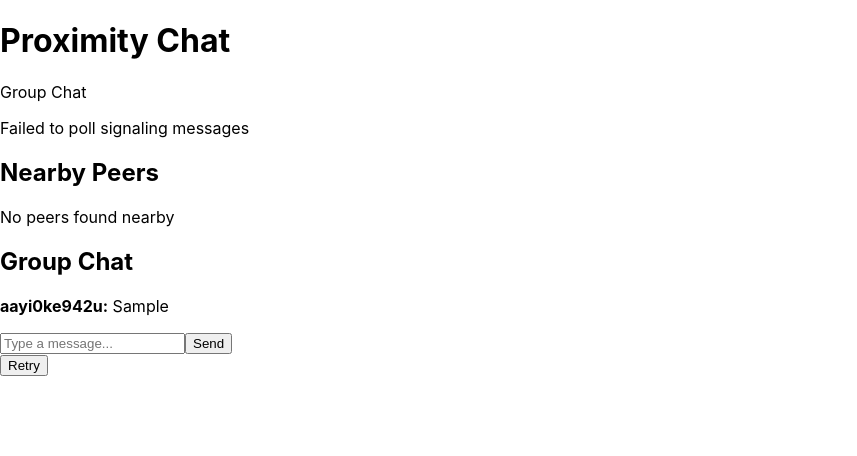
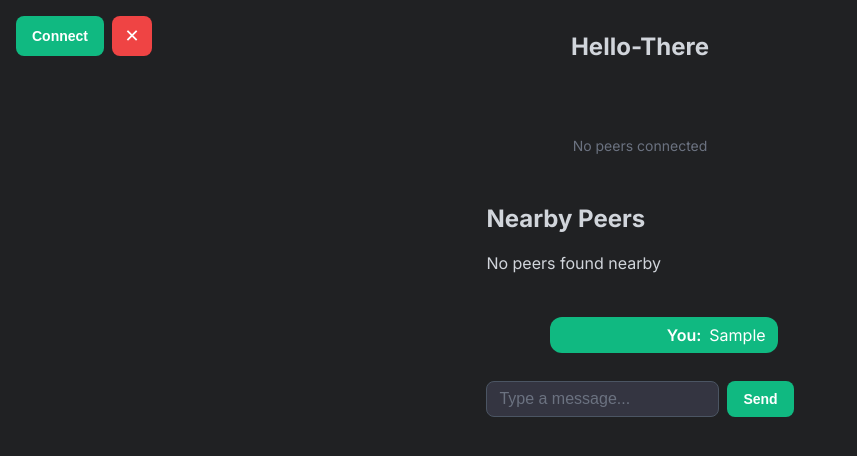
Before and after one commit to ADn-001/HelloThere-Client, a React (Create React App) app: page / in a window 1280 px wide. Both pictures are taken after typing "Sample" into the empty fields and a click on the button "Send". Shown: the top 456 px of the page, without its empty margins (0-857 px from the left). Built offline with nearby package versions, Linux system fonts and the light colour scheme; no server answers.

Commit message:
frontend improvement 1

```diff
--- a/src/App.jsx
+++ b/src/App.jsx
@@ -39,11 +39,36 @@ const App = () => {
   }, [peerId]);
 
   return (
-    <div className="container mx-auto p-4 max-w-2xl">
-      <h1 className="text-2xl font-bold mb-4">Proximity Chat</h1>
-      <ErrorBoundary>
-        <RoomManager key={peerId} peerId={peerId} />
-      </ErrorBoundary>
+    <div className="app-container">
+      <style>
+        {`
+          @import url('https://fonts.googleapis.com/css2?family=Inter:wght@400;600;700&display=swap');
+
+          .app-container {
+            background-color: #202123;
+            min-height: 100vh;
+            font-family: 'Inter', system-ui, sans-serif;
+            color: #D1D5DB;
+            padding: 16px;
+            display: flex;
+            justify-content: center;
+          }
+
+          .app-container h1 {
+            font-size: 24px;
+            font-weight: 700;
+            color: #D1D5DB;
+            text-align: center;
+            margin-bottom: 16px;
+          }
+        `}
+      </style>
+      <div className="content-container">
+        <h1>Hello-There</h1>
+        <ErrorBoundary>
+          <RoomManager key={peerId} peerId={peerId} />
+        </ErrorBoundary>
+      </div>
     </div>
   );
 };
--- a/src/components/Chat.jsx
+++ b/src/components/Chat.jsx
@@ -2,34 +2,113 @@ import React from 'react';
 import PropTypes from 'prop-types';
 
 // Group chat UI component
-const Chat = ({ messages, inputText, setInputText, handleSendMessage }) => {
+const Chat = ({ messages, inputText, setInputText, handleSendMessage, peerId }) => {
   console.log('[Chat] Rendering with messages:', messages);
 
   const safeMessages = Array.isArray(messages) ? messages : [];
 
   return (
-    <div className="mt-4">
-      <h2 className="text-xl font-semibold mb-2">Group Chat</h2>
-      <div className="h-96 border border-gray-300 p-2 mb-4 overflow-y-auto">
+    <div className="chat-container">
+      <style>
+        {`
+          .chat-container {
+            display: flex;
+            flex-direction: column;
+            gap: 16px;
+          }
+
+          .chat-messages {
+            max-height: 60vh;
+            overflow-y: auto;
+            padding: 8px;
+          }
+
+          .message {
+            max-width: 70%;
+            padding: 8px 12px;
+            margin: 4px 8px;
+            border-radius: 12px;
+            font-size: 16px;
+            color: #FFFFFF;
+          }
+
+          .message-self {
+            background-color: #10B981;
+            margin-left: auto;
+            text-align: right;
+          }
+
+          .message-other {
+            background-color: #343541;
+            margin-right: auto;
+            text-align: left;
+          }
+
+          .message-sender {
+            font-weight: 600;
+            margin-right: 8px;
+          }
+
+          .chat-input-container {
+            display: flex;
+            gap: 8px;
+          }
+
+          .chat-input {
+            flex: 1;
+            background-color: #343541;
+            color: #FFFFFF;
+            border: 1px solid #4B5563;
+            border-radius: 8px;
+            padding: 8px 12px;
+            font-size: 16px;
+            outline: none;
+          }
+
+          .chat-input::placeholder {
+            color: #6B7280;
+          }
+
+          .send-button {
+            background-color: #10B981;
+            color: #FFFFFF;
+            padding: 8px 16px;
+            border-radius: 8px;
+            font-size: 14px;
+            font-weight: 600;
+            border: none;
+            cursor: pointer;
+            transition: background-color 0.2s;
+          }
+
+          .send-button:hover {
+            background-color: #059669;
+          }
+        `}
+      </style>
+      <div className="chat-messages">
         {safeMessages.map((msg) => (
-          <p
+          <div
             key={msg.id}
-            className={msg.sender === 'self' ? 'text-right text-blue-600' : 'text-left'}
+            className={`message ${msg.sender === peerId ? 'message-self' : 'message-other'}`}
           >
-            <strong>{msg.sender}:</strong> {msg.text}
-          </p>
+            <span className="message-sender">
+              {msg.sender === peerId ? 'You' : msg.sender}:
+            </span>
+            {msg.text}
+          </div>
         ))}
       </div>
-      <div className="flex">
+      <div className="chat-input-container">
         <input
           type="text"
-          className="flex-1 border border-gray-300 p-2 mr-2 rounded"
+          className="chat-input"
           value={inputText}
           onChange={(e) => setInputText(e.target.value)}
           placeholder="Type a message..."
         />
         <button
-          className="bg-blue-500 text-white px-4 py-2 rounded"
+          className="send-button"
           onClick={handleSendMessage}
         >
           Send
@@ -50,6 +129,7 @@ Chat.propTypes = {
   inputText: PropTypes.string.isRequired,
   setInputText: PropTypes.func.isRequired,
   handleSendMessage: PropTypes.func.isRequired,
+  peerId: PropTypes.string.isRequired,
 };
 
 Chat.defaultProps = {
--- a/src/components/RoomManager.jsx
+++ b/src/components/RoomManager.jsx
@@ -7,11 +7,11 @@ import Chat from './Chat';
 
 // Component to manage room creation, joining, and group chat
 const RoomManager = ({ peerId }) => {
-  const [error, setError] = useState(null);
   const [location, setLocation] = useState(null);
   const [peerList, setPeerList] = useState([]);
   const [messages, setMessages] = useState([]);
   const [inputText, setInputText] = useState('');
+  const [notification, setNotification] = useState({ message: '', visible: false });
 
   // Get geolocation on mount
   useEffect(() => {
@@ -26,7 +26,6 @@ const RoomManager = ({ peerId }) => {
       })
       .catch(err => {
         console.error('[RoomManager] Geolocation error:', err);
-        setError('Failed to get location: ' + err.message);
       });
   }, [peerId]);
 
@@ -55,7 +54,6 @@ const RoomManager = ({ peerId }) => {
         // WebRTC initialization handled by peer-joined messages
       } else {
         console.error('[RoomManager] Error initiating group chat:', data.error);
-        setError(`Failed to initiate group chat: ${data.error}`);
         if (data.error === 'Peer not found in any room' || data.error === 'Room not found') {
           setPeerList([]);
           setMessages([]);
@@ -64,7 +62,29 @@ const RoomManager = ({ peerId }) => {
       }
     } catch (error) {
       console.error('[RoomManager] Error initiating group chat:', error);
-      setError('Failed to initiate group chat');
+    }
+  }, [peerId]);
+
+  // Handle leave action
+  const handleLeave = useCallback(async () => {
+    console.log('[RoomManager] Leave button clicked, sending /leave request');
+    try {
+      const response = await fetch('https://localhost:5000/leave', {
+        method: 'POST',
+        headers: { 'Content-Type': 'application/json' },
+        body: JSON.stringify({ peerId }),
+      });
+      if (response.ok) {
+        console.log('[RoomManager] Successfully left room');
+        closeWebRTC();
+        setPeerList([]);
+        setMessages([]);
+        setNotification({ message: 'Left room', visible: true });
+      } else {
+        console.error('[RoomManager] Error leaving room:', await response.json());
+      }
+    } catch (error) {
+      console.error('[RoomManager] Error sending /leave request:', error);
     }
   }, [peerId]);
 
@@ -95,7 +115,7 @@ const RoomManager = ({ peerId }) => {
       const data = await response.json();
       console.log(`[RoomManager] Broadcast response: ${data.status}, peerList: ${data.peerList}`);
       if (data.status === 'created' || data.status === 'joined') {
-        setError(null);
+        setNotification({ message: 'Room joined', visible: true });
         if (data.peerList && data.peerList.length > 0) {
           setPeerList(data.peerList);
           initiateGroupChat(data.peerList);
@@ -103,20 +123,10 @@ const RoomManager = ({ peerId }) => {
           setPeerList([]);
         }
       } else {
-        setError(`Unexpected broadcast response: ${data.status}`);
         console.log(`[RoomManager] Unexpected response data:`, data);
       }
     } catch (error) {
       console.error('[RoomManager] Broadcast error:', error);
-      let errorMessage = 'Broadcast failed: Unknown error';
-      if (error.name === 'AbortError') {
-        errorMessage = 'Broadcast failed: Request timed out. Check server availability.';
-      } else if (error.message.includes('Failed to fetch')) {
-        errorMessage = 'Failed to connect to server. Please ensure the server is running and the certificate is trusted.';
-      } else {
-        errorMessage = `Broadcast failed: ${error.message}`;
-      }
-      setError(errorMessage);
       if (attempt <= 3) {
         const delay = Math.pow(2, attempt) * 1000;
         console.log(`[RoomManager] Retrying broadcast in ${delay}ms (attempt ${attempt + 1})`);
@@ -149,12 +159,11 @@ const RoomManager = ({ peerId }) => {
       if (data.status === 'removed') {
         setPeerList([]);
         setMessages([]);
-        setError('Removed from room due to distance');
         closeWebRTC();
+        setNotification({ message: 'Removed from room due to distance', visible: true });
       }
     } catch (error) {
       console.error('[RoomManager] Error checking location:', error);
-      setError('Failed to check location');
     }
   }, [peerId, location]);
 
@@ -178,7 +187,6 @@ const RoomManager = ({ peerId }) => {
             console.log(`[RoomManager] WebRTC initialized with ${msg.sender}`);
           } catch (error) {
             console.error(`[RoomManager] Failed to initialize WebRTC with ${msg.sender}:`, error);
-            setError(`Failed to connect to peer ${msg.sender}`);
           }
         } else if (msg.type === 'peer-left') {
           console.log(`[RoomManager] Peer ${msg.sender} left, closing WebRTC`);
@@ -192,7 +200,6 @@ const RoomManager = ({ peerId }) => {
             console.log(`[RoomManager] Processed offer from ${msg.sender}`);
           } catch (error) {
             console.error(`[RoomManager] Failed to process offer from ${msg.sender}:`, error);
-            setError(`Failed to process offer from ${msg.sender}`);
           }
         } else if (msg.type === 'answer') {
           console.log(`[RoomManager] Received answer from ${msg.sender}, signaling state: ${getSignalingState(msg.sender)}`);
@@ -201,7 +208,6 @@ const RoomManager = ({ peerId }) => {
             console.log(`[RoomManager] Processed answer from ${msg.sender}`);
           } catch (error) {
             console.error(`[RoomManager] Failed to process answer from ${msg.sender}:`, error);
-            setError(`Failed to process answer from ${msg.sender}`);
           }
         } else if (msg.type === 'ice-candidate') {
           console.log(`[RoomManager] Received ICE candidate from ${msg.sender}`);
@@ -210,13 +216,11 @@ const RoomManager = ({ peerId }) => {
             console.log(`[RoomManager] Processed ICE candidate from ${msg.sender}`);
           } catch (error) {
             console.error(`[RoomManager] Failed to process ICE candidate from ${msg.sender}:`, error);
-            setError(`Failed to process ICE candidate from ${msg.sender}`);
           }
         }
       }
     } catch (error) {
       console.error('[RoomManager] Error polling signaling messages:', error);
-      setError('Failed to poll signaling messages');
     }
   }, [peerId, onMessageCallback]);
 
@@ -233,6 +237,16 @@ const RoomManager = ({ peerId }) => {
       setInputText('');
     }
   }, [inputText, peerId]);
+
+  // Handle notification auto-hide
+  useEffect(() => {
+    if (notification.visible) {
+      const timer = setTimeout(() => {
+        setNotification(prev => ({ ...prev, visible: false }));
+      }, 3000);
+      return () => clearTimeout(timer);
+    }
+  }, [notification]);
 
   // Handle broadcasting
   useEffect(() => {
@@ -255,7 +269,6 @@ const RoomManager = ({ peerId }) => {
   useEffect(() => {
     console.log(`[RoomManager] Location check useEffect triggered for peer ${peerId}`);
     let locationCheckInterval;
-    // Delay initial check to ensure geolocation is available
     setTimeout(() => {
       checkLocation();
       locationCheckInterval = setInterval(() => {
@@ -285,25 +298,127 @@ const RoomManager = ({ peerId }) => {
   }, [pollSignalingMessages, peerId]);
 
   return (
-    <div className="p-4">
-      <p className="text-lg">Group Chat</p>
-      {error && <p className="text-red-500">{error}</p>}
+    <div className="room-manager">
+      <style>
+        {`
+          .room-manager {
+            max-width: 600px;
+            width: 100%;
+            display: flex;
+            flex-direction: column;
+            gap: 16px;
+          }
+
+          .top-bar {
+            position: fixed;
+            top: 16px;
+            left: 16px;
+            display: flex;
+            gap: 8px;
+            z-index: 1000;
+          }
+
+          .connect-button {
+            background-color: #10B981;
+            color: #FFFFFF;
+            padding: 8px 16px;
+            border-radius: 8px;
+            font-size: 14px;
+            font-weight: 600;
+            border: none;
+            cursor: pointer;
+            transition: background-color 0.2s;
+          }
+
+          .connect-button:hover {
+            background-color: #059669;
+          }
+
+          .leave-button {
+            background-color: #EF4444;
+            color: #FFFFFF;
+            width: 40px;
+            height: 40px;
+            border-radius: 8px;
+            border: none;
+            cursor: pointer;
+            display: flex;
+            align-items: center;
+            justify-content: center;
+            font-size: 18px;
+            transition: background-color 0.2s;
+          }
+
+          .leave-button:hover {
+            background-color: #DC2626;
+          }
+
+          .peer-status {
+            font-size: 14px;
+            color: #D1D5DB;
+            text-align: center;
+            margin-top: 60px;
+          }
+
+          .peer-status.no-peers {
+            color: #6B7280;
+          }
+
+          .notification {
+            position: fixed;
+            top: 50%;
+            left: 50%;
+            transform: translate(-50%, -50%);
+            background-color: #343541;
+            color: #FFFFFF;
+            padding: 12px 24px;
+            border-radius: 8px;
+            font-size: 14px;
+            font-weight: 500;
+            opacity: 0;
+            transition: opacity 0.3s ease-in-out;
+            z-index: 2000;
+          }
+
+          .notification.visible {
+            opacity: 1;
+          }
+        `}
+      </style>
+      <div className="top-bar">
+        <button
+          className="connect-button"
+          onClick={() => {
+            console.log('[RoomManager] Manual broadcast triggered via Connect button');
+            broadcast();
+          }}
+        >
+          Connect
+        </button>
+        <button
+          className="leave-button"
+          onClick={handleLeave}
+          title="Leave room"
+        >
+          ✕
+        </button>
+      </div>
+      <p className={`peer-status ${peerList.length === 0 ? 'no-peers' : ''}`}>
+        {peerList.length > 0 ? `Connected to ${peerList.length} peer(s)` : 'No peers connected'}
+      </p>
+      {notification.visible && (
+        <div className="notification visible">
+          {notification.message}
+        </div>
+      )}
       <PeerList peerList={peerList} />
       <Chat
         messages={messages}
         inputText={inputText}
         setInputText={setInputText}
         handleSendMessage={handleSendMessage}
+        peerId={peerId}
       />
-      <button
-        className="bg-blue-500 text-white px-4 py-2 rounded mt-2"
-        onClick={() => {
-          console.log('[RoomManager] Manual broadcast triggered via Retry button');
-          broadcast();
-        }}
-      >
-        Retry
-      </button>
     </div>
   );
 };
```
